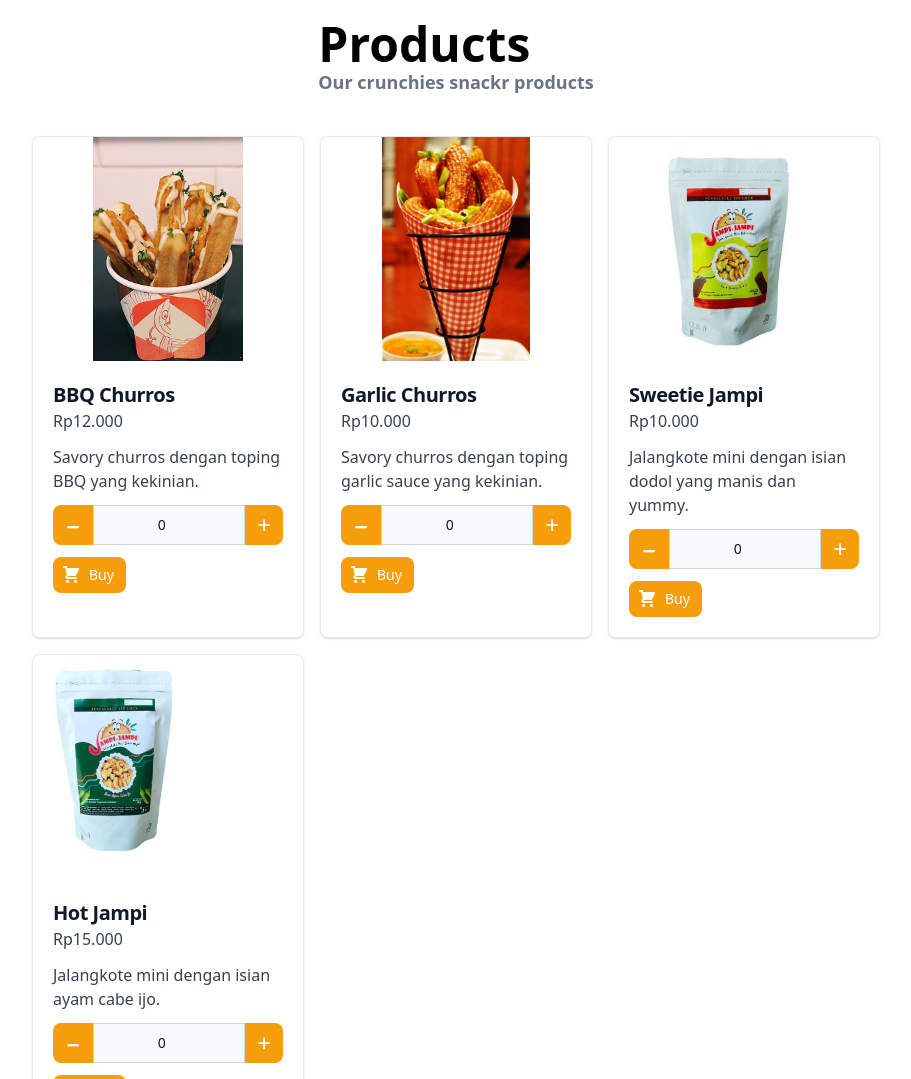
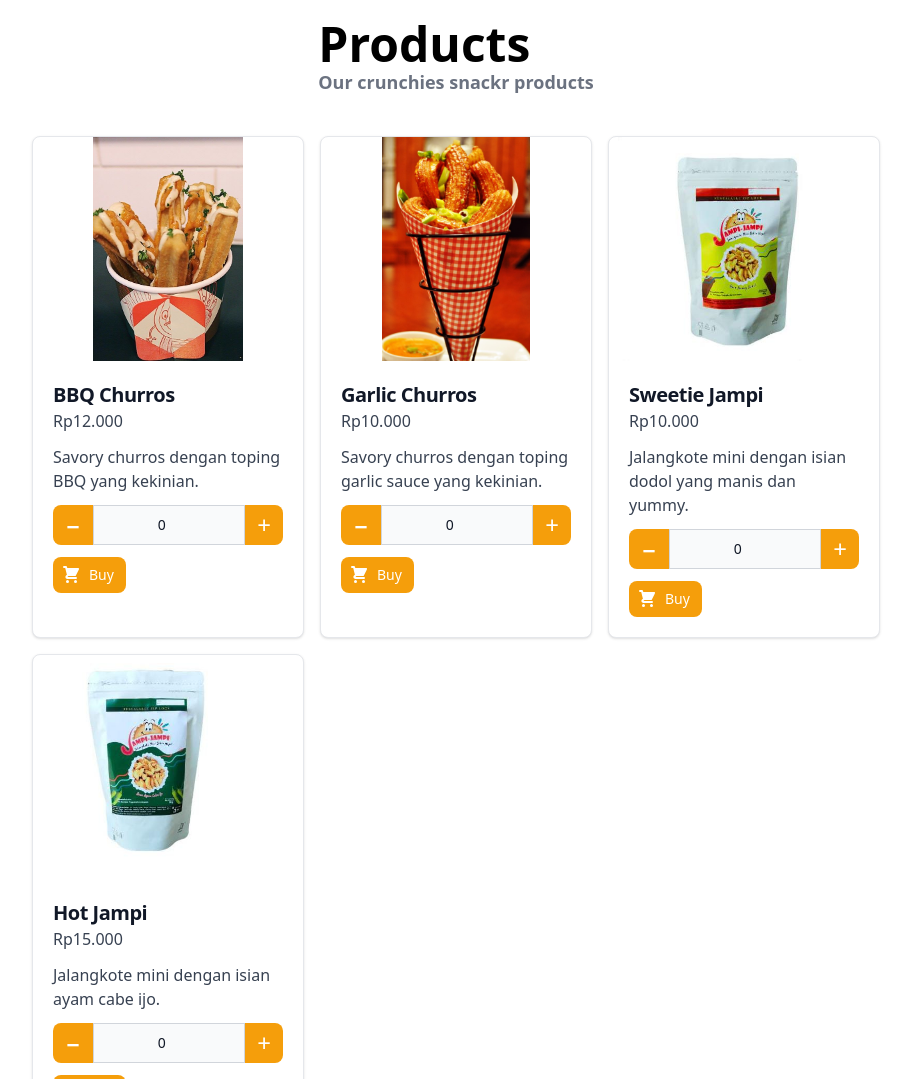
Before and after one commit to rizana1511/rizana1511.github.io, a website: page index.html in a window 1280 px wide. Shown: the part 1260-2339 px from the top of the page, without its empty margins (184-1095 px from the left). Drawn offline with Linux system fonts and the light colour scheme.

Commit message:
edit products

```diff
--- a/index.html
+++ b/index.html
@@ -269,7 +269,7 @@
                 </div>
                 <div
                     class="max-w-sm bg-white border border-gray-200 rounded-lg shadow dark:bg-gray-800 dark:border-gray-700">
-                    <img class="rounded-t-lg h-56" src="./public/assets/products/jampi-1.jpg" alt="Product" />
+                    <img class="mx-auto h-56" src="./public/assets/products/jampi-1.jpg" alt="Product" />
                     <div class="p-5">
                         <h5 class="text-xl font-bold tracking-tight text-gray-900 dark:text-white">
                             Sweetie Jampi
@@ -307,7 +307,7 @@
                 </div>
                 <div
                     class="max-w-sm bg-white border border-gray-200 rounded-lg shadow dark:bg-gray-800 dark:border-gray-700">
-                    <img class="rounded-t-lg h-56" src="./public/assets/products/jampi-2.jpg" alt="Product" />
+                    <img class="mx-auto h-56" src="./public/assets/products/jampi-2.jpg" alt="Product" />
                     <div class="p-5">
                         <h5 class="text-xl font-bold tracking-tight text-gray-900 dark:text-white">
                             Hot Jampi
```
